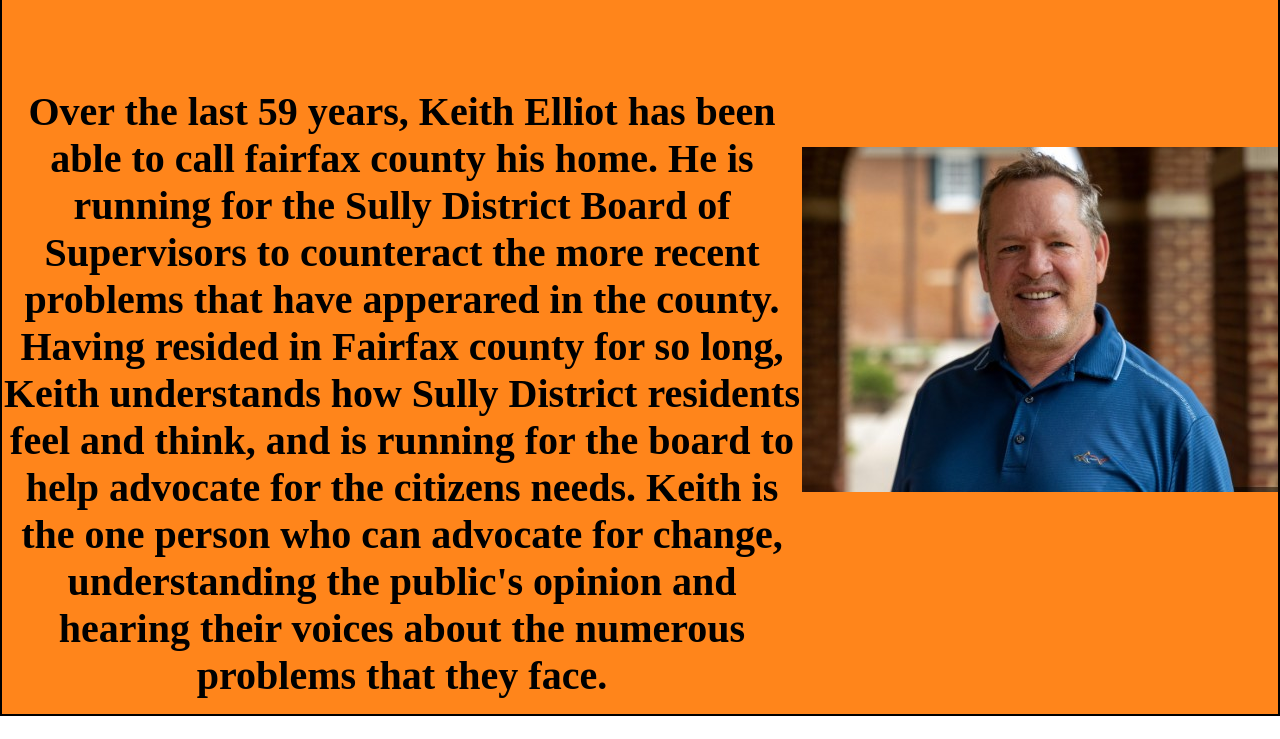
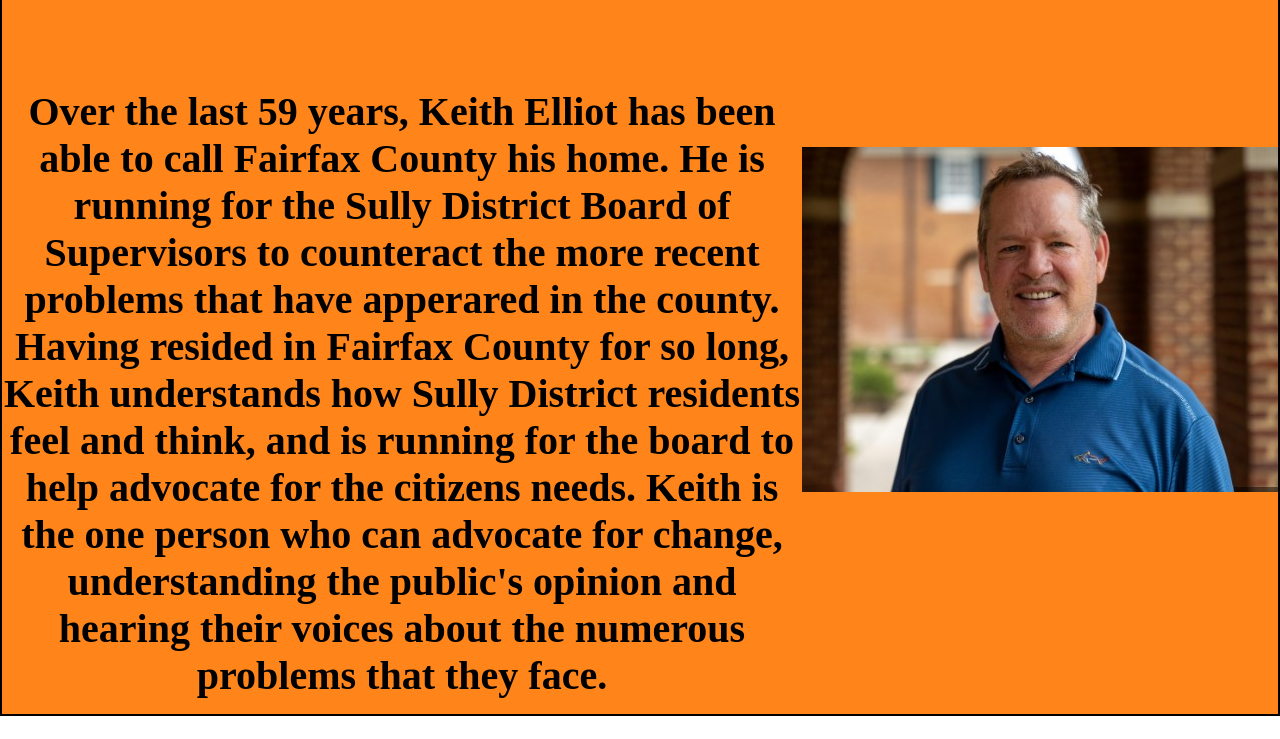
Before and after one commit to ftcqw/quantum, a plain HTML site: page index.html in a window 1280 px wide. Shown: the part 419-1158 px from the top of the page. Drawn offline with Linux system fonts and the light colour scheme.

Commit message:
Update index.html

```diff
--- a/index.html
+++ b/index.html
@@ -83,7 +83,7 @@ font-size: 40px;
 
 <div class="container">
 
-<div class="headers"><div class="page2"><div class="description"><center><h1>Keith Elliot</h1><br><h3>Over the last 59 years, Keith Elliot has been able to call fairfax county his home. He is running for the Sully District Board of Supervisors to counteract the more recent problems that have apperared in the county. Having resided in Fairfax county for so long, Keith understands how Sully District residents feel and think, and is running for the board to help advocate for the citizens needs. Keith is the one person who can advocate for change, understanding the public's opinion and hearing their voices about the numerous problems that they face.</h3></center></div><div class="memberimg"><img src="keith_idex23.jpg" alt="picture"></div></div></div>
+<div class="headers"><div class="page2"><div class="description"><center><h1>Keith Elliot</h1><br><h3>Over the last 59 years, Keith Elliot has been able to call Fairfax County his home. He is running for the Sully District Board of Supervisors to counteract the more recent problems that have apperared in the county. Having resided in Fairfax County for so long, Keith understands how Sully District residents feel and think, and is running for the board to help advocate for the citizens needs. Keith is the one person who can advocate for change, understanding the public's opinion and hearing their voices about the numerous problems that they face.</h3></center></div><div class="memberimg"><img src="keith_idex23.jpg" alt="picture"></div></div></div>
 
 
 </div>
```
